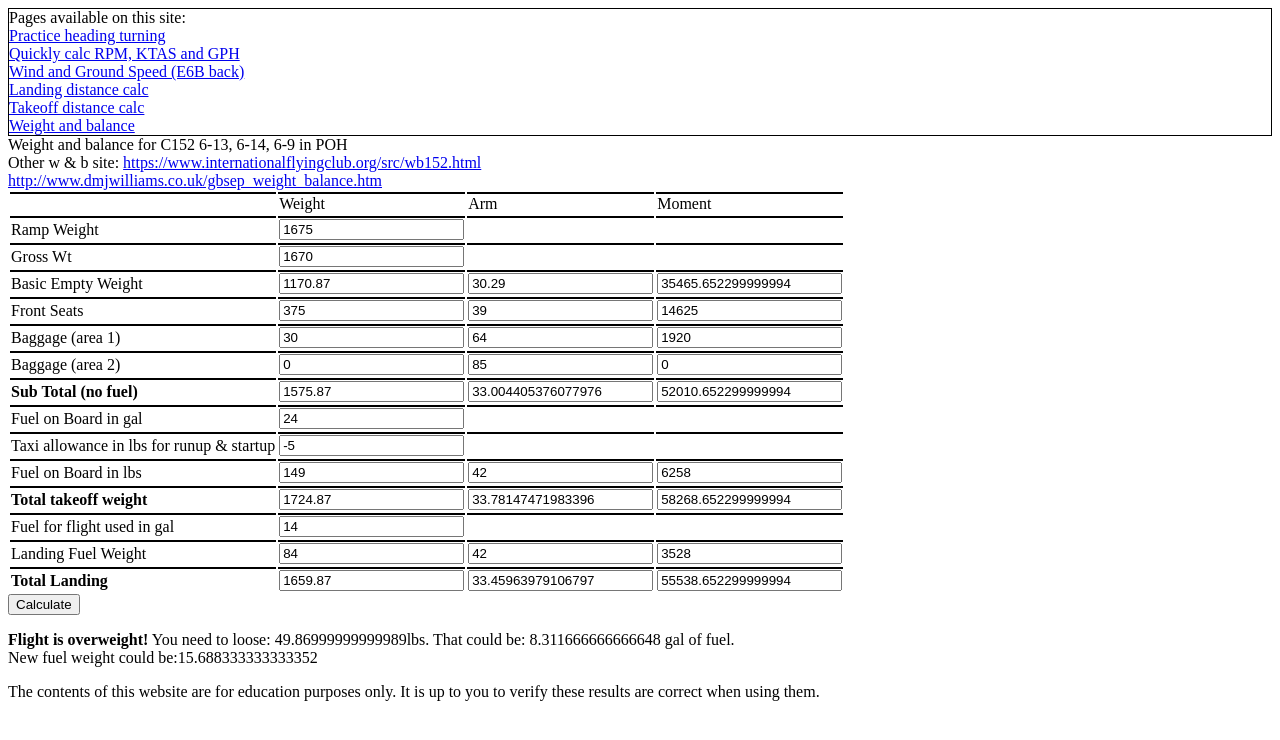
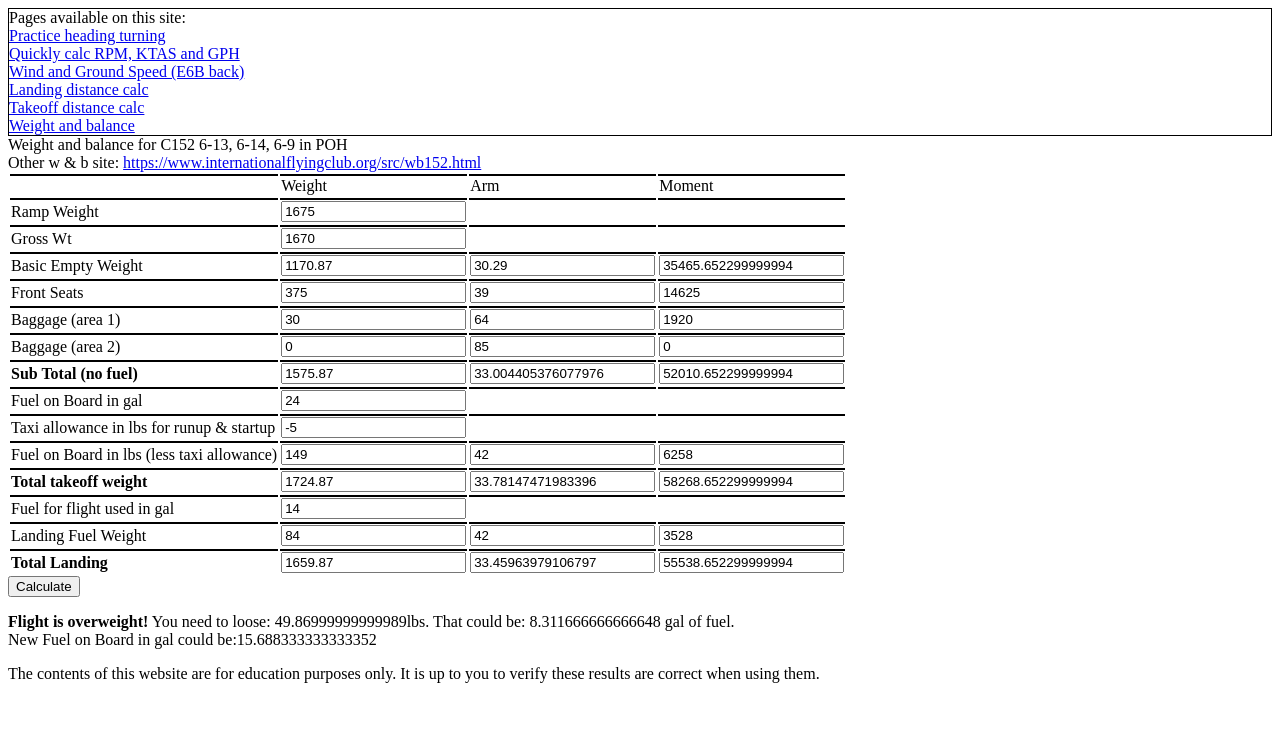
Before and after one commit to Anthony36/ATPL, a plain HTML site: page weight/wandb.html in a window 1280 px wide. Both pictures are taken after typing "Sample", "Sample", "Sample", "Sample", "Sample", "Sample" into the empty fields and a click on the button "Calculate". Drawn offline with nearby package versions, Linux system fonts and the light colour scheme.

Commit message:
bug fixes

```diff
--- a/weight/wandb.html
+++ b/weight/wandb.html
@@ -10,7 +10,6 @@
     <form id="wieghtAndBalanceForm">
         Weight and balance for C152 6-13, 6-14, 6-9 in POH<br />
         Other w & b site: <a href="https://www.internationalflyingclub.org/src/wb152.html">https://www.internationalflyingclub.org/src/wb152.html</a><br />
-        <a href="http://www.dmjwilliams.co.uk/gbsep_weight_balance.htm">http://www.dmjwilliams.co.uk/gbsep_weight_balance.htm</a><br />
         <table id="tblWeightAndBalance">
 
             <tr>
@@ -145,7 +144,7 @@
             </tr>
             <tr>
                 <td>
-                    Fuel on Board in lbs
+                    Fuel on Board in lbs (less taxi allowance)
                 </td>
                 <td>
                     <input type="text" id="fuelOnBoardWeight" value="" />
--- a/weight/wandb.js
+++ b/weight/wandb.js
@@ -164,10 +164,10 @@ function getWANOutput(){
 
     let theHtml="";
     if (totalWeight > rampWt){
-        theHtml += "<b>Flight is overweight!</b> You need to loose: " + (totalWeight - rampWt) + "lbs.  That could be: " + ((totalWeight - rampWt) /6) + " gal of fuel.<br />New fuel weight could be:" +  (fuelOnBoardGal - ((totalWeight - rampWt) /6))
+        theHtml += "<b>Flight is overweight!</b> You need to loose: " + (totalWeight - rampWt) + "lbs.  That could be: " + ((totalWeight - rampWt) /6) + " gal of fuel.<br />New Fuel on Board in gal could be:" +  (fuelOnBoardGal - ((totalWeight - rampWt) /6))
     }
     else {
-        theHtml += "<b>Flight weight is ok</b> You could carry: " + (totalWeight - rampWt) + "lbs more."
+        theHtml += "<b>Flight weight is ok</b> You could carry: " + (rampWt - totalWeight) + "lbs more."
     }
     $("#wanOutput").html(theHtml);
 }
```
